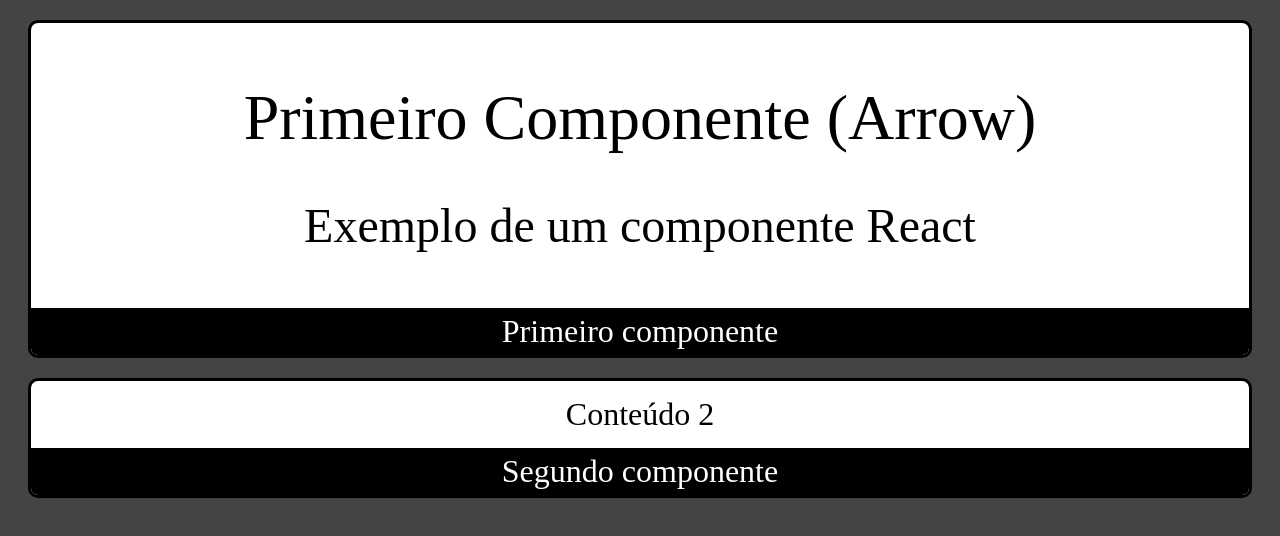
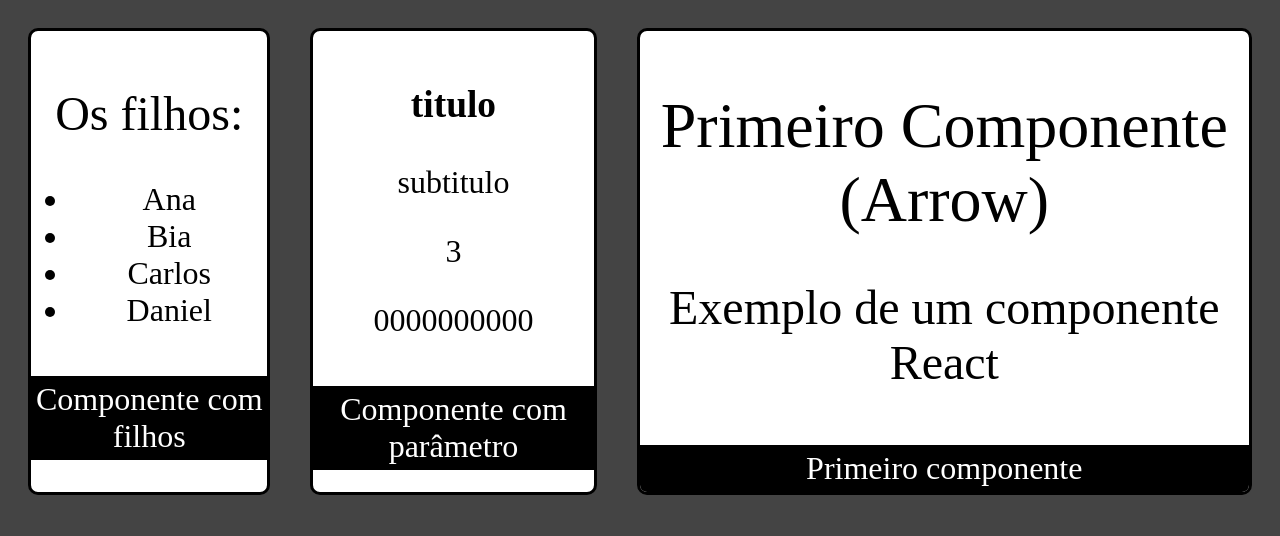
Before and after one commit to otav-o/ReactJS, a React (Create React App) app in the folder fundamentos-react/: page / in a window 1280 px wide. Shown: the top 536 px of the page. Built offline with nearby package versions, Linux system fonts and the light colour scheme.

Commit message:
Transferência de todo o código para o componente App

```diff
--- /dev/null
+++ b/fundamentos-react/src/App.css
@@ -0,0 +1,3 @@
+.App {
+    display: flex;
+}
--- /dev/null
+++ b/fundamentos-react/src/App.jsx
@@ -0,0 +1,31 @@
+import './App.css'
+import React from 'react'
+
+import Card from './components/layout/Card'
+import Primeiro from './components/Primeiro'
+import ComParametro from './components/ComParametro'
+import ComFilhos from './components/ComFilhos'
+
+export default (props) => (
+    <div className='App'>
+        <Card titulo="Componente com filhos">
+            <ComFilhos>
+                <ul>
+                    <li>Ana</li>
+                    <li>Bia</li>
+                    <li>Carlos</li>
+                    <li>Daniel</li>
+                </ul>
+            </ComFilhos>
+        </Card>
+
+        <Card titulo="Componente com parâmetro">
+            <ComParametro titulo='titulo' subtitulo='subtitulo'></ComParametro>
+        </Card>
+
+        <Card titulo="Primeiro componente">
+            <Primeiro/>
+        </Card>
+
+    </div>
+); // por que tem que ser parênteses e não chaves?
--- a/fundamentos-react/src/index.js
+++ b/fundamentos-react/src/index.js
@@ -2,19 +2,9 @@
 import React from 'react'
 import ReactDOM from 'react-dom'
 
-import Card from './components/layout/Card'
-import Primeiro from './components/Primeiro'
+import App from './App.jsx'
 
 ReactDOM.render (
-    <div>
-        <Card titulo="Primeiro componente">
-            <Primeiro/>
-        </Card>
-
-        <Card titulo="Segundo componente">
-            Conteúdo 2
-        </Card>
-    </div>,
-
+    <App></App>,
     document.getElementById('root')
 )
```
